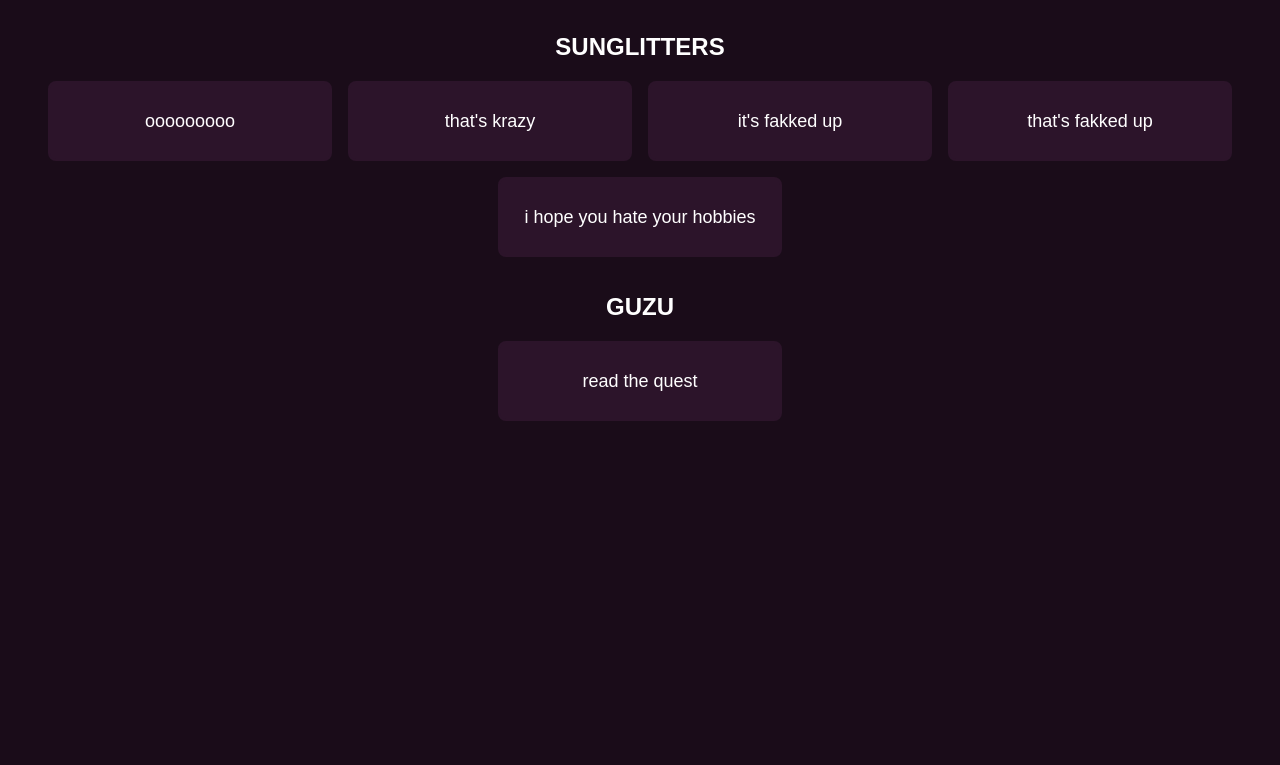
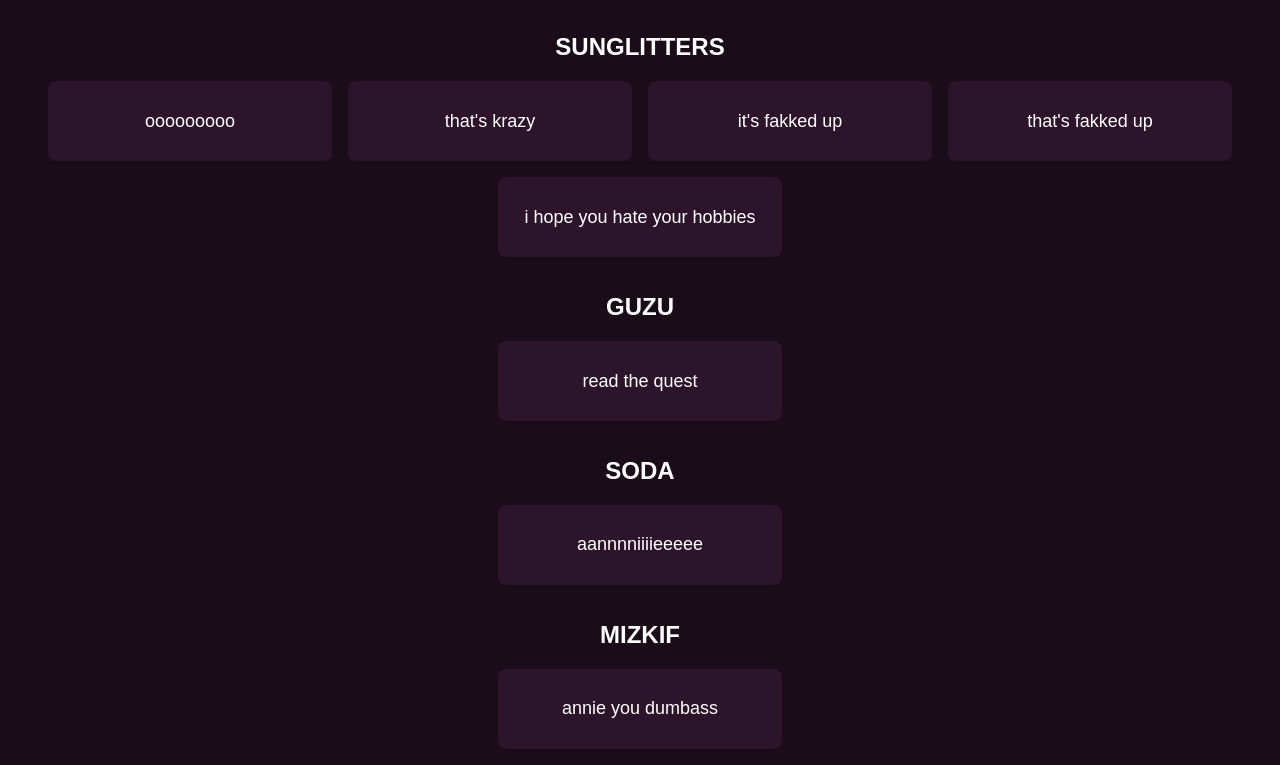
Before and after one commit to duor-git/duor-git.github.io, a plain HTML site: page index.html in a window 1280 px wide. Shown: the part 839-1604 px from the top of the page. Before the commit the page ends 1276 px from the top, so only its background shows below. Drawn offline with Linux system fonts and the light colour scheme.

Commit message:
add new sounds

```diff
--- a/index.html
+++ b/index.html
@@ -38,6 +38,7 @@
             <div class="button-wrap"><button id="annie/kitchen">kitchen tv</button></div>
             <div class="button-wrap"><button id="annie/100">100%</button></div>
             <div class="button-wrap"><button id="annie/girl">i've never met a girl</button></div>
+            <div class="button-wrap"><button id="annie/bleh">bleh</button></div>
         </div>
 
         <h2>BIG TONKA T</h2>
@@ -66,6 +67,16 @@
         <div class="sounds">
             <div class="button-wrap"><button id="guzu/1">read the quest</button></div>
         </div>
+
+        <h2>SODA</h2>
+        <div class="sounds">
+            <div class="button-wrap"><button id="soda/1">aannnniiiieeeee</button></div>
+        </div>
+
+        <h2>MIZKIF</h2>
+        <div class="sounds">
+            <div class="button-wrap"><button id="miz/1">annie you dumbass</button></div>
+        </div>
     </div>
     <!-- <div class="footer">
         <a href="https://www.twitch.tv/loltyler1/clip/AthleticPlausibleWebDatBoi-tdEMS4l9Xu8I3T2z" target="_blank">source</a>
```
Also changed, not shown: 3 other files.
